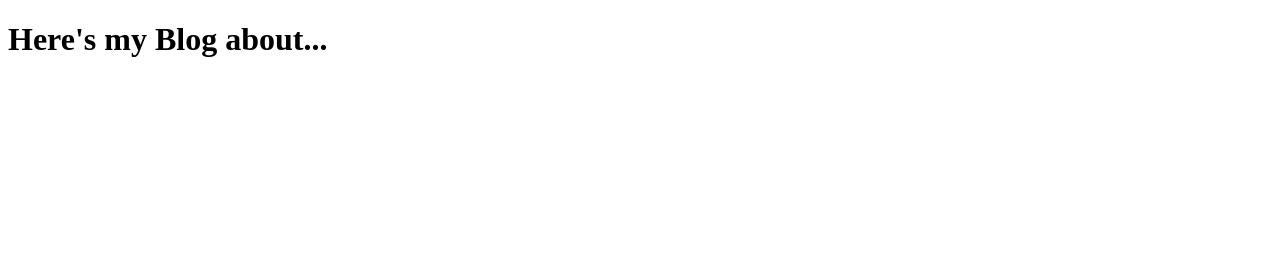
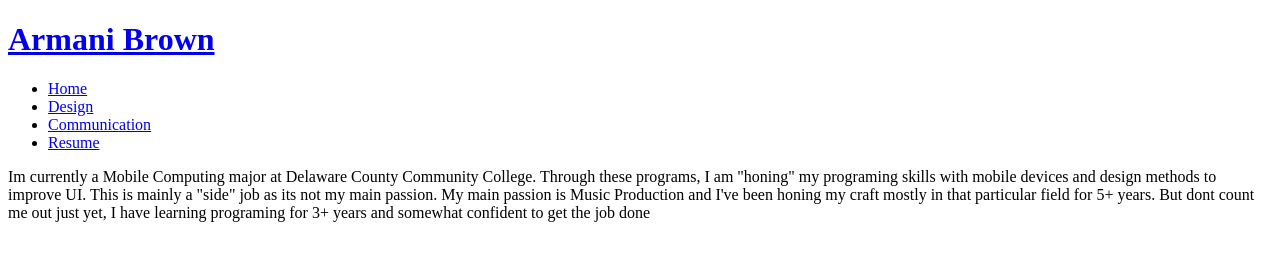
Before and after one commit to GrabFiend/DPR241, a plain HTML site: page index.html in a window 1280 px wide. Drawn offline with Linux system fonts and the light colour scheme.

Commit message:
updated index.html

```diff
--- a/index.html
+++ b/index.html
@@ -1,9 +1,29 @@
 <!DOCTYPE html>
 <html>
+<head>
+<title>Armani's Portfolio</title>
+  <meta charset="utf-8" />
+</head>
 <body>
+<header>
+    <h1><a href="../index.html">Armani Brown</a></h1>
+  </header>
 
-<h1>Here's my Blog about...</h1>
+  <nav>
+        <ul>
+        <li ><a class="selected" href="index.html">Home</a></li>
+		<li><a href="design/index.html">Design</a></li>
+       <li><a href="communication/index.html">Communication</a></li>
+       <li><a href="resume/index.html">Resume</a></li>
+      </ul>
+  </nav>
+
 <p>
+Im currently a Mobile Computing major at Delaware County Community College.
+Through these programs, I am "honing" my programing skills with mobile devices and design methods
+to improve UI. This is mainly a "side" job as its not my main passion. My main passion is Music Production and
+I've been honing my craft mostly in that particular field for 5+ years. But dont count me out just yet, I have learning programing for
+3+ years and somewhat confident to get the job done
 </p>
 
 </body>
```
